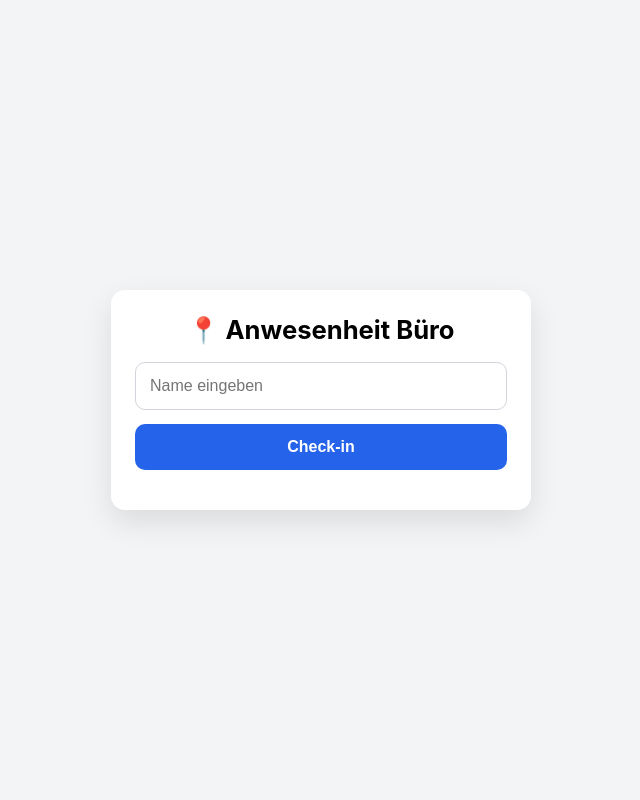
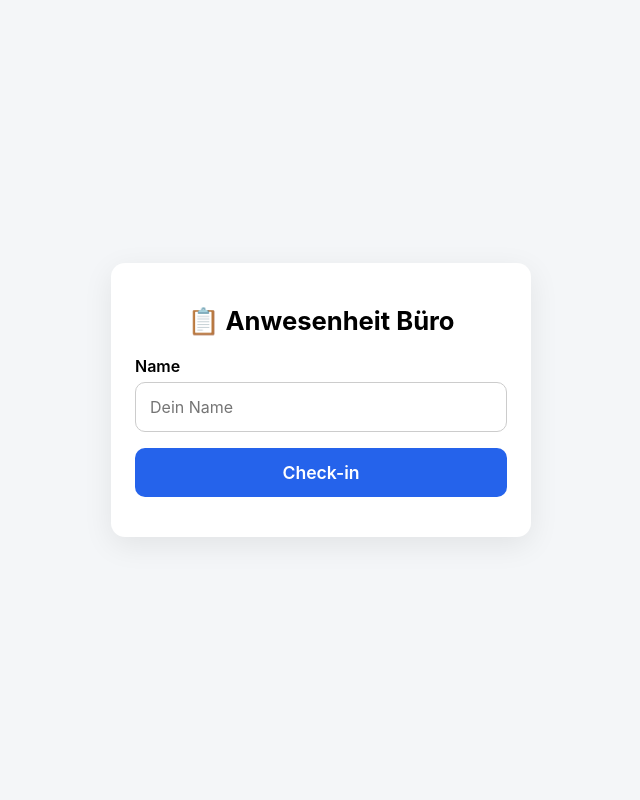
Before and after one commit to mbotru/qr-anwesenheit, a Flask app: template templates/index.html in a window 1280 px wide. Shown: the whole page, without its empty margins (319-959 px from the left). Run offline with Flask 3, Linux system fonts and the light colour scheme; the template is opened without the code that fills it: most values are stand-ins (such as "Sample title", 1, 10 or a date in 2020); parts of the project's set-up code (start-up, migrations or seed data) failed here and were passed over.

Commit message:
index.html

```diff
--- a/templates/index.html
+++ b/templates/index.html
@@ -1,170 +1,171 @@
 <!DOCTYPE html>
 <html lang="de">
 <head>
-<meta charset="UTF-8">
-
+  <meta charset="UTF-8" />
   <title>Anwesenheit Büro</title>
 
-<!-- Mobile & Browser-kompatibel -->
-<meta name="viewport" content="width=device-width, initial-scale=1, maximum-scale=1">
+  <meta name="viewport" content="width=device-width, initial-scale=1.0" />
 
+  <!-- Mobile-friendly reset -->
   <style>
-/* Reset & Basics */
     * {
       box-sizing: border-box;
+      font-family: -apple-system, BlinkMacSystemFont, "Segoe UI",
+                   Roboto, Helvetica, Arial, sans-serif;
     }
 
     body {
       margin: 0;
+      background: #f4f6f8;
       min-height: 100vh;
-    background: #f3f4f6;
-    font-family: -apple-system, BlinkMacSystemFont, "Segoe UI",
-                 Roboto, Helvetica, Arial, sans-serif;
       display: flex;
       align-items: center;
       justify-content: center;
     }
 
-/* Card */
-.container {
+    .card {
+      background: #ffffff;
       width: 100%;
       max-width: 420px;
-    background: #ffffff;
       padding: 24px;
-    margin: 16px;
       border-radius: 14px;
-    box-shadow: 0 12px 30px rgba(0,0,0,0.1);
+      box-shadow: 0 8px 30px rgba(0,0,0,0.08);
     }
 
     h1 {
-    margin-top: 0;
       text-align: center;
+      margin-bottom: 20px;
       font-size: 1.6rem;
     }
 
-/* Form */
+    label {
+      font-weight: 600;
+      display: block;
+      margin-bottom: 6px;
+    }
+
     input {
       width: 100%;
       padding: 14px;
-    font-size: 16px; /* wichtig für iOS Zoom */
+      margin-bottom: 16px;
       border-radius: 10px;
-    border: 1px solid #d1d5db;
-    margin-bottom: 14px;
+      border: 1px solid #ccc;
+      font-size: 1rem;
     }
 
     button {
       width: 100%;
       padding: 14px;
-    font-size: 16px;
       border-radius: 10px;
       border: none;
       background: #2563eb;
-    color: #ffffff;
+      color: #fff;
+      font-size: 1.1rem;
       font-weight: 600;
       cursor: pointer;
     }
 
-button:active {
-    opacity: 0.9;
+    button:disabled {
+      background: #9ca3af;
+      cursor: not-allowed;
     }
 
-#msg {
+    .msg {
       margin-top: 16px;
       text-align: center;
-    font-size: 0.95rem;
+      font-weight: 600;
     }
 
-/* Success / Error Farben */
-.success { color: #16a34a; }
-.error { color: #dc2626; }
+    .ok {
+      color: #16a34a;
+    }
+
+    .err {
+      color: #dc2626;
+    }
   </style>
 </head>
 
 <body>
+  <div class="card">
+    <h1>📋 Anwesenheit Büro</h1>
 
-<div class="container">
-    <h1>📍 Anwesenheit Büro</h1>
+    <label for="name">Name</label>
+    <input id="name" type="text" placeholder="Dein Name" required />
 
-    <input
-        id="name"
-        type="text"
-        placeholder="Name eingeben"
-        autocomplete="name"
-    >
+    <button id="btn">Check-in</button>
 
-    <button onclick="checkin()">Check-in</button>
-
-    <div id="msg"></div>
+    <div id="msg" class="msg"></div>
   </div>
 
 <script>
-const TOKEN = "{{ token }}";
-
-/* Safari-kompatible Device-ID */
+/* -------------------------
+   Device-ID (stabil)
+-------------------------- */
 function getDeviceId() {
   let id = localStorage.getItem("device_id");
   if (!id) {
-        id = "dev-" + Date.now() + "-" + Math.random().toString(36).substring(2);
+    id = crypto.randomUUID();
     localStorage.setItem("device_id", id);
   }
   return id;
 }
 
-function showMessage(text, type) {
-    const msg = document.getElementById("msg");
-    msg.textContent = text;
-    msg.className = type;
+/* -------------------------
+   Stadt ermitteln
+   (Browser-sicher, kein GPS)
+-------------------------- */
+function getCity() {
+  return Intl.DateTimeFormat().resolvedOptions().timeZone || "Unbekannt";
 }
 
-function checkin() {
+/* -------------------------
+   Check-in
+-------------------------- */
+const btn = document.getElementById("btn");
+const msg = document.getElementById("msg");
+
+btn.addEventListener("click", async () => {
+  msg.textContent = "";
+  msg.className = "msg";
+
   const name = document.getElementById("name").value.trim();
-
   if (!name) {
-        showMessage("❌ Bitte Namen eingeben", "error");
+    msg.textContent = "❌ Bitte Namen eingeben";
+    msg.classList.add("err");
     return;
   }
 
-    if (!navigator.geolocation) {
-        showMessage("❌ Standort wird nicht unterstützt", "error");
-        return;
-    }
+  btn.disabled = true;
 
-    navigator.geolocation.getCurrentPosition(
-        position => {
-            fetch("/checkin", {
+  try {
+    const res = await fetch("/checkin", {
       method: "POST",
       headers: { "Content-Type": "application/json" },
       body: JSON.stringify({
         name: name,
-                    token: TOKEN,
         device_id: getDeviceId(),
-                    latitude: position.coords.latitude,
-                    longitude: position.coords.longitude
+        token: "{{ token }}",
+        city: getCity()
       })
-            })
-          .then(r => r.json())
-.then(data => {
-    if (!data || !data.message) {
-        showMessage("❌ Check-in fehlgeschlagen (keine Serverantwort)", "error");
-        return;
+    });
+
+    const data = await res.json();
+
+    if (res.ok) {
+      msg.textContent = data.message;
+      msg.classList.add("ok");
+    } else {
+      msg.textContent = data.error || data.message || "❌ Fehler";
+      msg.classList.add("err");
+    }
+  } catch (e) {
+    msg.textContent = "❌ Netzwerkfehler";
+    msg.classList.add("err");
   }
 
-    if (data.message.includes("erfolgreich")) {
-        showMessage(data.message, "success");
-    } else {
-        showMessage(data.message, "error");
-    }
-})
-
-            .catch(() => {
-                showMessage("❌ Netzwerkfehler", "error");
+  btn.disabled = false;
 });
-        },
-        () => {
-            showMessage("❌ Standortfreigabe erforderlich", "error");
-        }
-    );
-}
 </script>
 
 </body>
```
Lines whose indentation alone changed are shown as unchanged.
